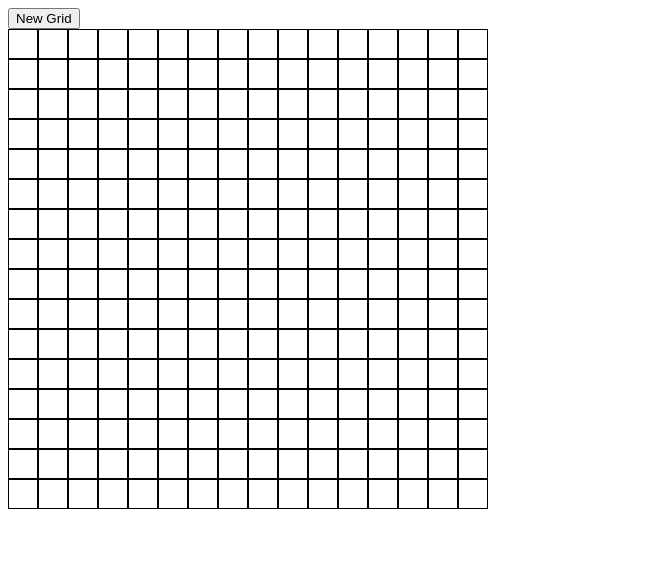
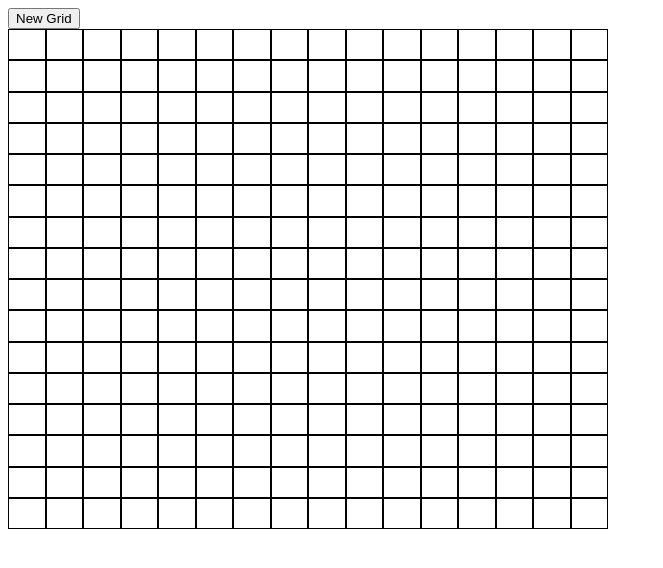
Before and after one commit to HamzaWahed/Etch-A-Sketch, a plain HTML site: page index.html in a window 1280 px wide. Shown: the whole page, without its empty margins (0-663 px from the left). Drawn offline with Linux system fonts and the light colour scheme.

Commit message:
add fixed width and height to grid

```diff
--- a/javascript.js
+++ b/javascript.js
@@ -14,7 +14,7 @@ function changeColor(){
     let box = document.querySelectorAll(".square")
     box.forEach(element =>
         element.addEventListener("mouseenter",function(){
-            element.style.backgroundColor = 'blue';
+            element.style.backgroundColor = "black";
         })
     );
 }
@@ -39,8 +39,8 @@ function remove(){
 
 function changeStyle(amount){
     let grid = document.querySelector(".grid");
-    grid.style.gridTemplateColumns = `repeat(${amount}, 30px)`;
-    grid.style.gridTemplateRows = `repeat(${amount}, 30px)`;
+    grid.style.gridTemplateColumns = `repeat(${amount}, 1fr)`;
+    grid.style.gridTemplateRows = `repeat(${amount}, 1fr)`;
 }
 
 createGrid(256);
--- a/style.css
+++ b/style.css
@@ -1,5 +1,7 @@
 .grid{
     display: grid;
+    width: 600px;
+    height: 500px;
 }
 
 .square{
```
